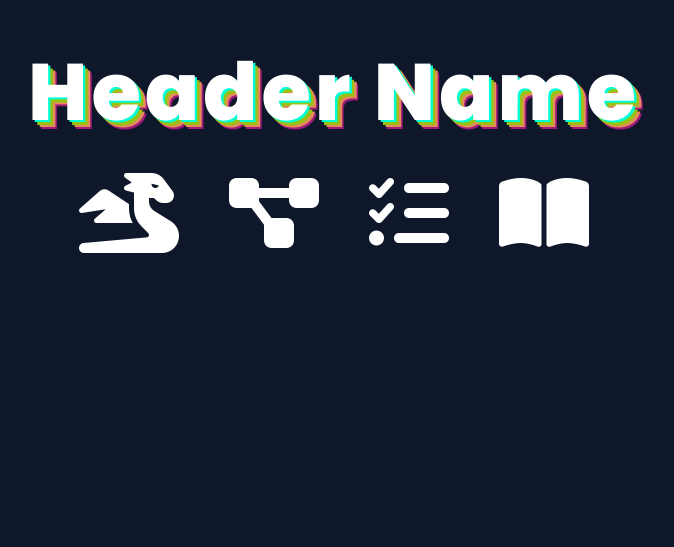
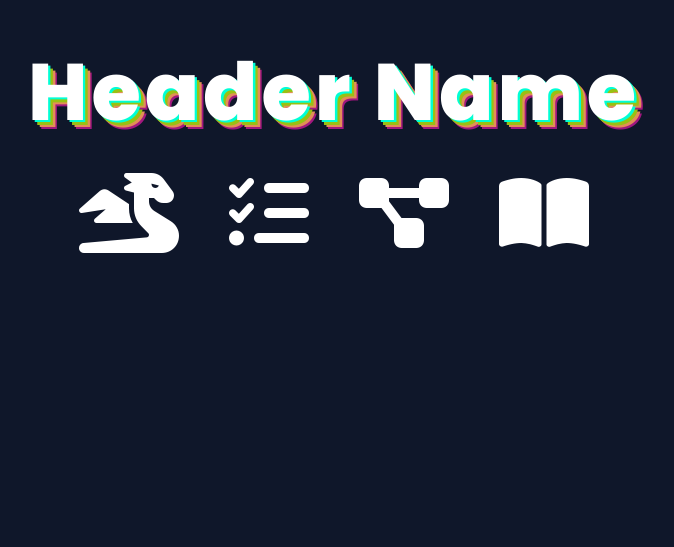
Before and after one commit to DragonSenses/react-portfolio, a React (Create React App) app: page / in a window 1280 px wide. Shown: the part 253-800 px from the top of the page, without its empty margins (306-980 px from the left). Built offline with nearby package versions, Linux system fonts and the light colour scheme.

Commit message:
Update Header.js

```diff
--- a/src/components/Header.js
+++ b/src/components/Header.js
@@ -10,12 +10,12 @@ export default function Header() {
           <i className={`fa-solid fa-dragon ${styles.icons}`}></i>
         </a>
 
+        <a href='#skills' className={styles.anchor}>
+          <i className={`fa-solid fa-list-check ${styles.icons}`}></i>
+        </a>
+
         <a href='#projects' className={styles.anchor}>
           <i className={`fa-solid fa-diagram-project ${styles.icons}`}></i>
-        </a>
-
-        <a href='#skills' className={styles.anchor}>
-          <i className={`fa-solid fa-list-check ${styles.icons}`}></i>
         </a>
 
         <a href='#experience' className={styles.anchor}>
```
